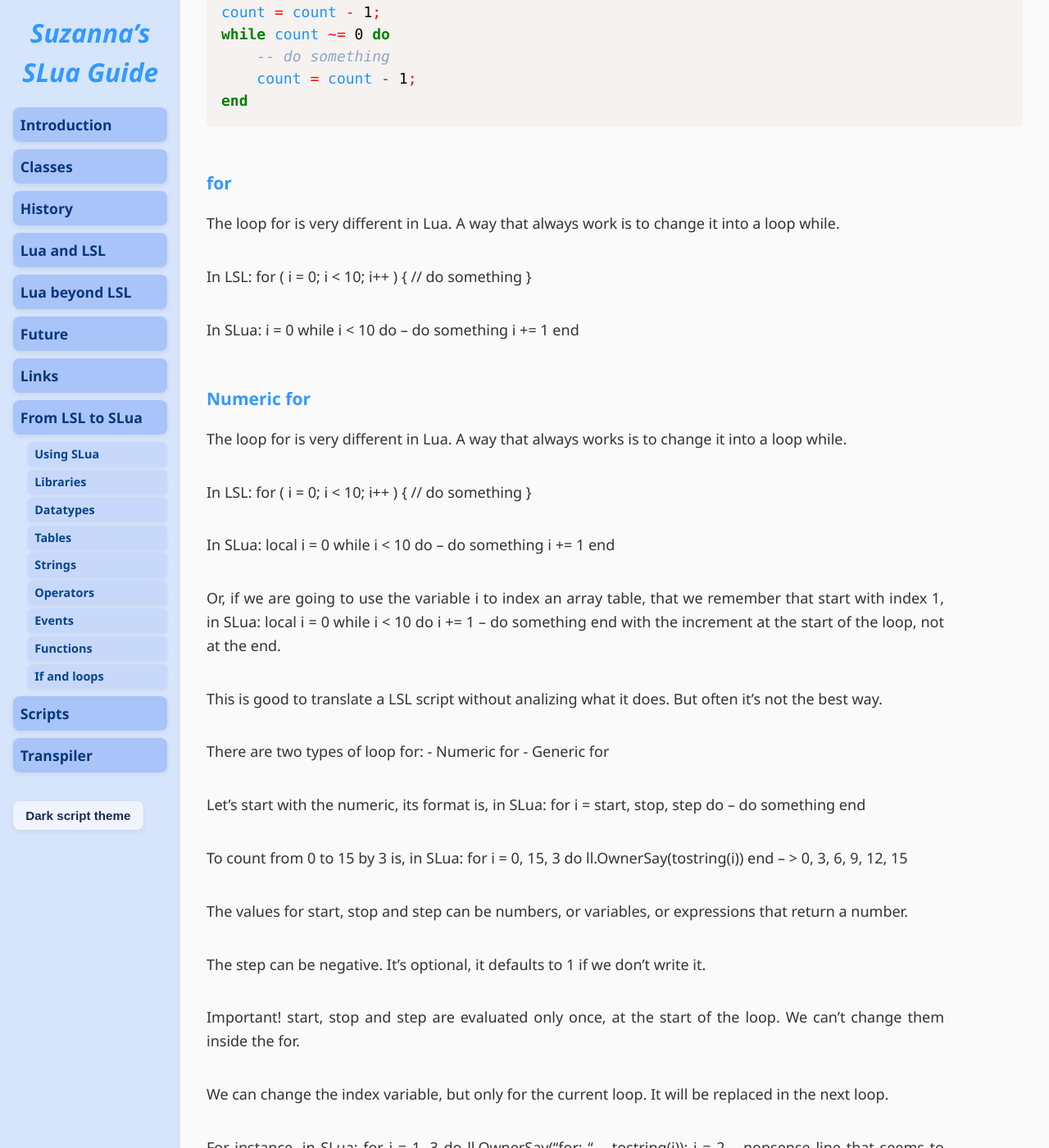
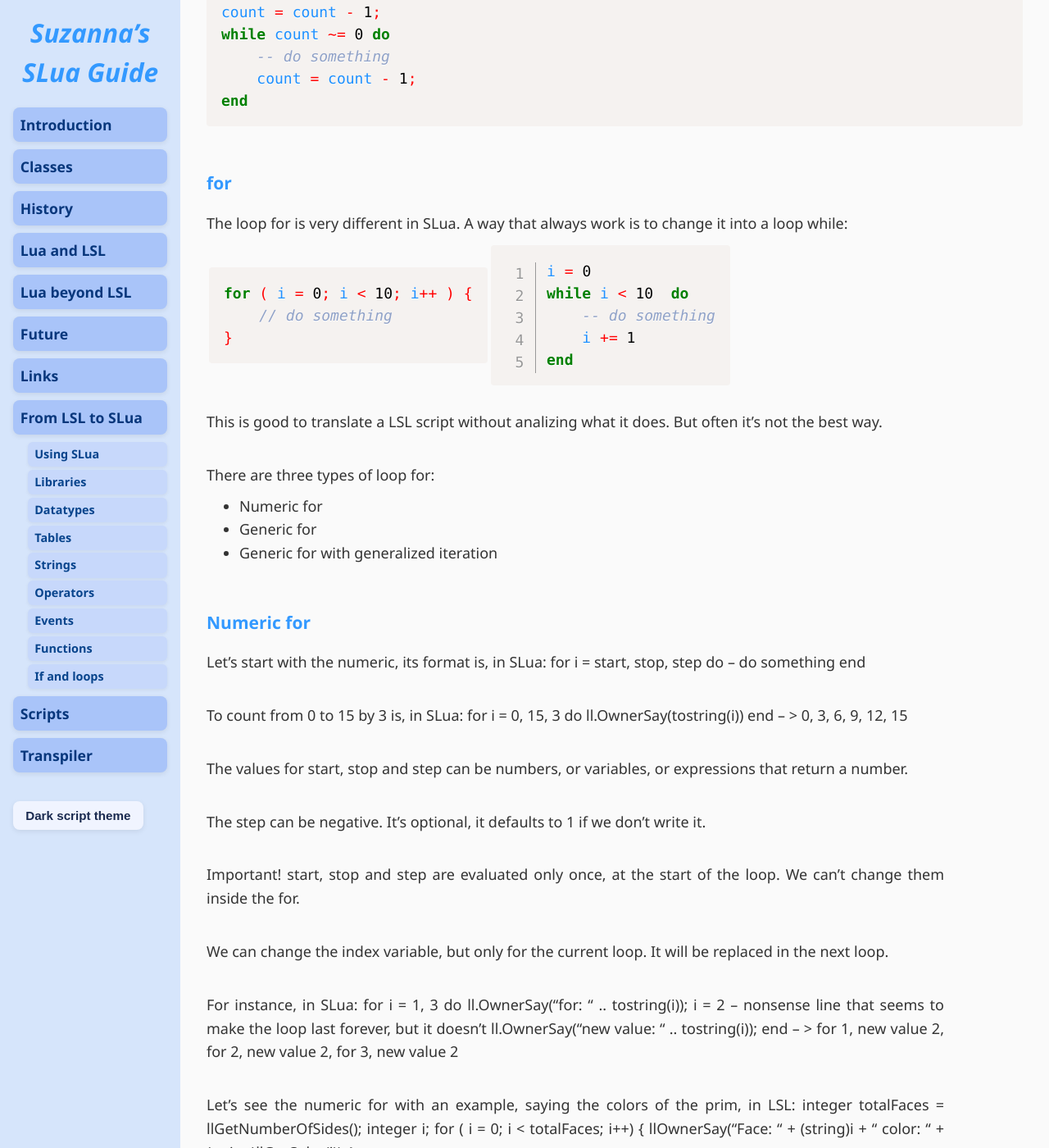
Before and after one commit to Suzanna-Linn/slua, a Jekyll site: the page built from docs/moving-if-and-loops.md, in a window 1280 px wide and 1400 px high, scrolled down 4062 px. Shown: the whole window at 82% size. Built offline with Jekyll 4.4.1, drawn with Linux system fonts in a browser that asks for light colours; nearby versions of some CDN libraries; our own code applies the rules of GitHub Pages for plain Markdown files; comment, search, counter and statistics services are not loaded.

Commit message:
Update moving-if-and-loops.md

```diff
--- a/docs/moving-if-and-loops.md
+++ b/docs/moving-if-and-loops.md
@@ -176,52 +176,27 @@ end</code></pre>
 
 ### for
 
-The loop for is very different in Lua. A way that always work is to change it into a loop while.
-
-In LSL:
-	for ( i = 0; i < 10; i++ ) {
-		// do something
-	}
-
-In SLua:
-	i = 0
-	while i < 10  do
-		-- do something
-		i += 1
-	end
-
-
-
-
-### Numeric for
-
-The loop for is very different in Lua. A way that always works is to change it into a loop while.
-
-In LSL:
-	for ( i = 0; i < 10; i++ ) {
-		// do something
-	}
-
-In SLua:
-	local i = 0
-	while i < 10  do
-		-- do something
-		i += 1
-	end
-
-Or, if we are going to use the variable i to index an array table, that we remember that start with index 1, in SLua:
-	local i = 0
-	while i < 10  do
-		i += 1
-		-- do something
-	end
-with the increment at the start of the loop, not at the end.
+The loop for is very different in SLua. A way that always work is to change it into a loop while:
+<table><tr><td>
+<pre class="language-lsl"><code class="language-lsl">for ( i = 0; i < 10; i++ ) {
+	// do something
+}</code></pre>
+</td><td>
+<pre class="language-slua line-numbers"><code class="language-slua">i = 0
+while i < 10  do
+	-- do something
+	i += 1
+end</code></pre>
+</td></tr></table>
 
 This is good to translate a LSL script without analizing what it does. But often it's not the best way.
 
-There are two types of loop for:
-	- Numeric for
-	- Generic for
+There are three types of loop for:
+- Numeric for
+- Generic for
+- Generic for with generalized iteration
+
+### Numeric for
 
 Let's start with the numeric, its format is, in SLua:
 	for i = start, stop, step do
```
